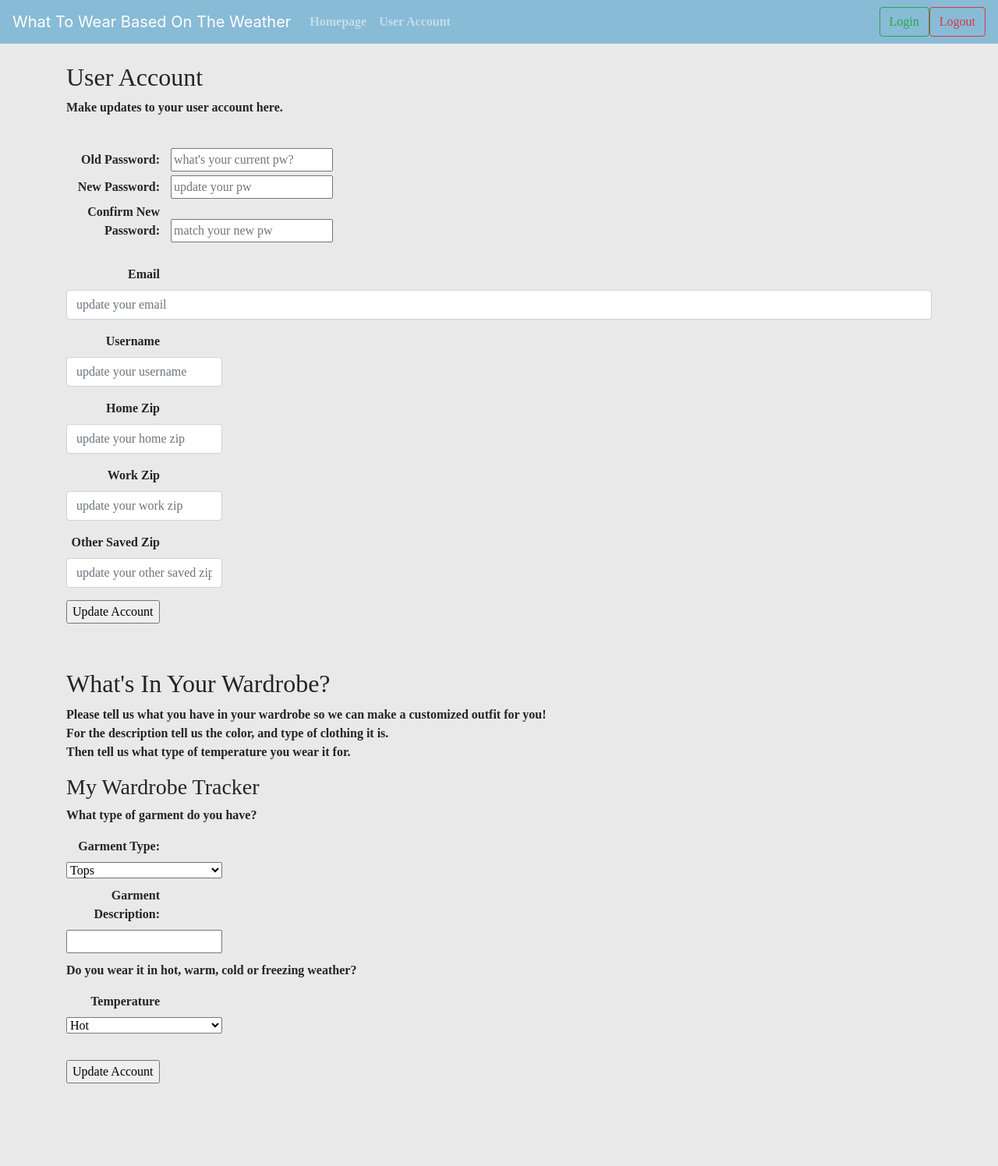
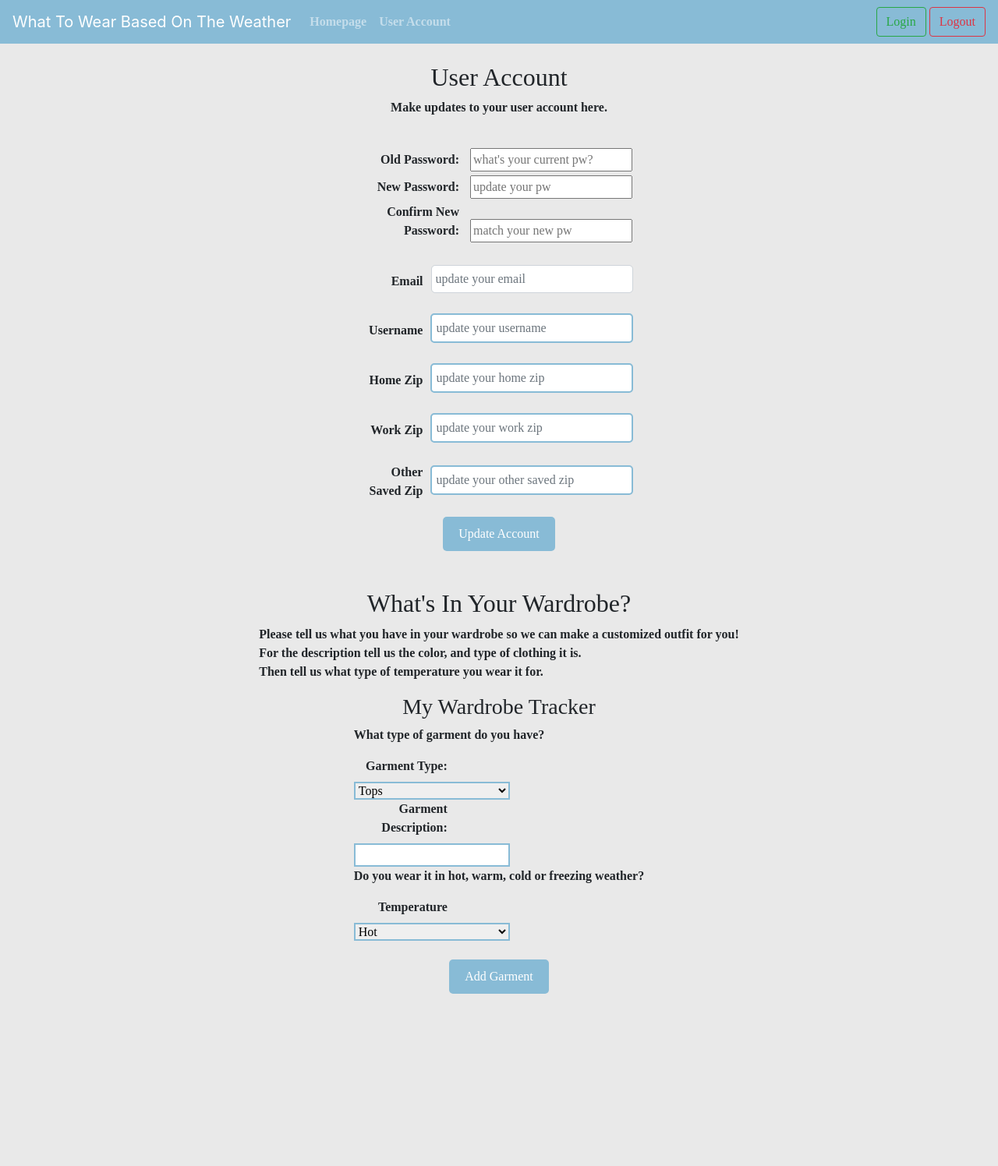
Before and after one commit to emilyhopegrove/HB-Project-What_would_you_wear_based_on_the_weather, a Flask app: page /account in a window 1280 px wide. Shown: the whole page at 78% size. After the commit the page ends 1275 px from the top, so only its background shows below. Run offline with Flask 3, Linux system fonts and the light colour scheme; the visitor is signed in with stand-in values (Sample User, id 1); some libraries are stand-ins or nearby versions.

Commit message:
account forms are working

```diff
--- a/crud.py
+++ b/crud.py
@@ -80,14 +80,14 @@
 
 
 
-def create_garment(types, style, style_description, temp_rating):
+def create_garment(types, style_description, temp_rating, user_id):
     """"create and return garments"""
 
     garment = Garment(
         types=types,
-        style=style,
         style_description=style_description,
         temp_rating=temp_rating,
+        user_id=user_id,
         )
 
     return garment
@@ -261,9 +261,9 @@
     elif second_temp == 'freezing':
         outfit_to_check = freezingOutfit
 
-    for key in outfit_to_check:
-        if key not in garments:
-            garments[key] = outfit_to_check[key]
+    # for key in outfit_to_check:
+    #     if key not in garments:
+    #         garments[key] = outfit_to_check[key]
 
     #combine results with garments, icons and outfits
     result['garments'] = garments
--- a/static/styling.css
+++ b/static/styling.css
@@ -1,7 +1,109 @@
-/* form styling for the alignment/stacking for the user's garment input form on account.html */
-form div {
-    margin-bottom: 10px;
+/* Define a container element with flex layout */
+
+.container {
+display: flex;
+/* Align the divs to the left and right edges of the container  */
+justify-content: space-between;
+align-items: center;
+/* Place the divs vertically */
+flex-direction: column;
+}
+
+
+
+/* Define the update-account div */
+.update-account {
+width: 50%;
+border: 1px solid #88BBD6;
+padding: 10px;
+border-radius: 5px;
+float: right;
+}
+
+/* Define the labels for the account details fields */
+#account-details label {
+display: block;
+margin-bottom: 5px;
+}
+
+/* Define the input fields for the account details */
+#account-details input[type="email"],
+#account-details input[type="text"],
+#account-details input[type="password"] {
+width: 100%;
+padding: 5px;
+margin-bottom: 10px;
+border-radius: 5px;
+}
+
+/* Define the styling for the submit buttons */
+#account-details input[type="submit"],
+#add-garment input[type="submit"]
+
+{
+display: block;
+margin: 0 auto;
+background-color: #88BBD6;
+border: none;
+color: white;
+padding: 10px 20px;
+font-size: 16px;
+border-radius: 5px;
+cursor: pointer;
+}
+
+/* Define the styling for the account-title div */
+.account-title {
+text-align: center;
+margin-bottom: 20px;
+}
+
+/* Define the styling for the password-details div */
+.password-details {
+float: left;
+width: 50%;
+}
+
+/* Define the styling for the update-account div */
+.update-account {
+float: right;
+width: 50%;
+}
+
+
+
+
+
+
+
+
+
+
+
+
+  .password-details {
+    width: 50%; /* set the width of the div */
+    margin: 0 auto 0 0; /* set the right margin to auto and the others to 0 */
   }
+
+  .password-details, .update-account {
+    display: inline-block;
+    width: 45%; /* adjust this value as needed */
+    vertical-align: top; /* to align them to the top of their container */
+
+  }
+
+  .form-group {
+    display: flex;
+    align-items: center;
+  }
+
+  .form-group label {
+    margin-right: 10px;
+    text-align: right;
+    flex-basis: 100px;
+  }
+
 
   label {
     display: inline-block;
@@ -14,6 +116,14 @@
   select {
     width: 200px;
     display: block;
+    outline: none;
+    border: 2px solid #88BBD6;
+  }
+
+  input[type="text"]:focus,
+  select:focus {
+    outline: none;
+    border: 2px solid #88BBD6;
   }
 
   input[type="radio"] {
@@ -29,11 +139,12 @@
   }
 /* image styling */
   .outfit-image {
-    width: 50%;
-    height: 50%;
-    border: solid 1px black;
+    width: 60%;
+    height: 60%;
+    border: solid 3px #88BBD6;
     box-shadow: 10px 10px 10px rgba(0, 0, 0, 0.5);
-    float: right;
+    float: center;
+    border-radius: 10px;
 
 
   }
@@ -55,9 +166,21 @@
 
 /* buttons on homepage for home and work zip codes */
 .tablinks {
-  background-color: #CDCDCD;
+  background-color: #88BBD6;
+  border-radius: 10px;
 }
 
 .tablinks:active {
   outline-color: #FFFF1C;
+  border-radius: 10px;
 }
+
+/* login logout buttons */
+
+.login-logout-btn {
+  outline-color: #88BBD6;
+}
+
+.login-logout-btn:active {
+  outline-color:#FFFF1C;
+}
--- a/templates/account.html
+++ b/templates/account.html
@@ -112,7 +112,7 @@
   <!-- do i need to make this button just for garments? and update in the other stuff with json etc... -->
   <br>
     <div>
-      <input type="submit" value="Update Account" name="Update Account"/>
+      <input type="submit" value="Add Garment" name="Update Account"/>
     </div>
     <br>
     <br>
--- a/templates/navbar.html
+++ b/templates/navbar.html
@@ -15,12 +15,13 @@
           <a class="nav-link" href="/account">User Account <span class="sr-only">(current)</span></a>
         </li>
       </ul>
-       <!-- Login button -->
-       <a href="{{url_for('login')}}" class="btn btn-outline-success my-2 my-sm-0">Login</a>
+      <div class="login-logout-btn">
+        <!-- Login button -->
+        <a href="{{url_for('login')}}" class="btn btn-outline-success btn-primary my-2 my-sm-0">Login</a>
 
-      <!-- Logout button -->
-      <a href="{{url_for('logout')}}" class="btn btn-outline-danger my-2 my-sm-0">Logout</a>
-
+       <!-- Logout button -->
+       <a href="{{url_for('logout')}}" class="btn btn-outline-danger btn-primary my-2 my-sm-0">Logout</a>
+     </div>
       <!-- #TODO might uncomment out in future -->
       <!-- <form class="form-inline my-2 my-lg-0">
         <input class="form-control mr-sm-2" type="search" placeholder="Search" aria-label="Search">
```
Also changed, not shown: templates/homepage.html (+6 -3 lines).
